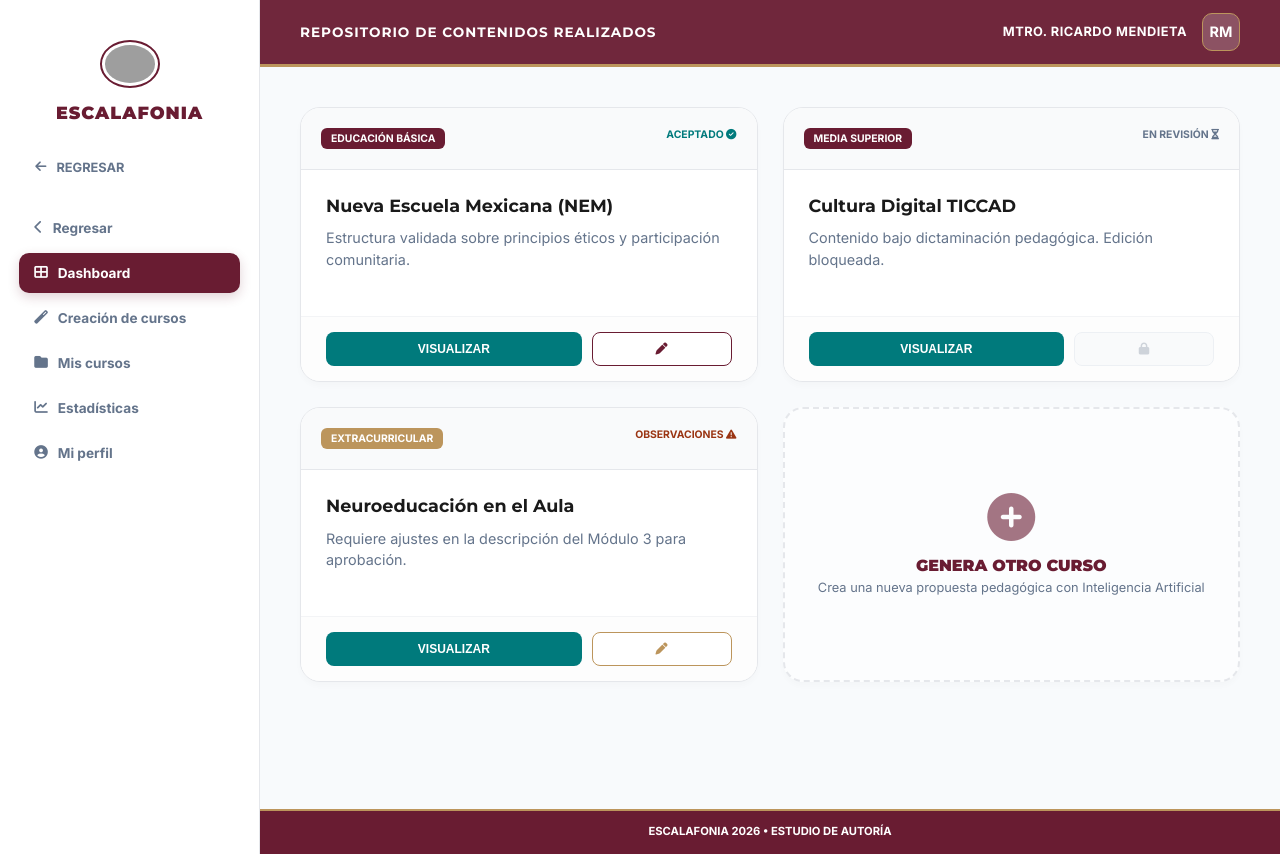
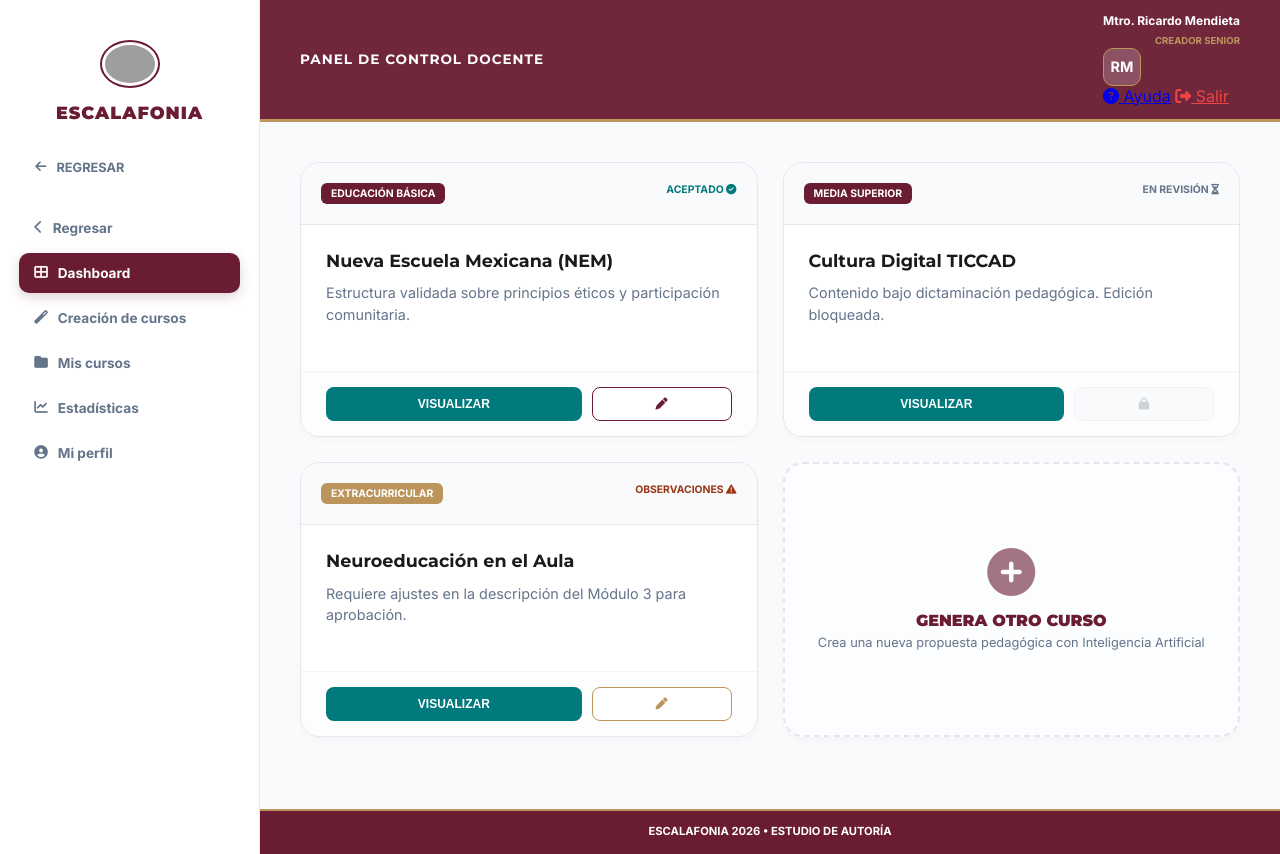
Before and after one commit to cinvestavusicamm/CinvestavUsicamm, a Django app: template templates/Generador_cursos/mis_cursos.html in a window 1280 px wide. Run offline with Django 5.2, Linux system fonts and the light colour scheme; the template is opened without the code that fills it, so the values that code supplies are empty; grey boxes are pictures that could not be loaded.

Commit message:
Arreglo de variables para los roles de la bd

```diff
--- a/apps/users/views/Generador_cursos/cursos.py
+++ b/apps/users/views/Generador_cursos/cursos.py
@@ -1,6 +1,6 @@
 from django.shortcuts import render, redirect
 
 def cursos(request):
-    if request.session.get('usuario_rol') != 'generador_cursos':
+    if request.session.get('usuario_rol') != 'Generador':
         return redirect('sesion')
     return render(request, 'Generador_cursos/mis_cursos.html')
--- a/apps/users/views/Generador_cursos/estadisticas_cursos.py
+++ b/apps/users/views/Generador_cursos/estadisticas_cursos.py
@@ -1,6 +1,6 @@
 from django.shortcuts import render, redirect
 
 def estadisticas_cursos(request):
-    if request.session.get('usuario_rol') != 'generador_cursos':
+    if request.session.get('usuario_rol') != 'Generador':
         return redirect('sesion')
     return render(request, 'Generador_cursos/estadisticas_de_cursos.html')
--- a/apps/users/views/Generador_cursos/generador_de_cursos.py
+++ b/apps/users/views/Generador_cursos/generador_de_cursos.py
@@ -1,7 +1,7 @@
 from django.shortcuts import render, redirect
 
 def generador_de_cursos(request):
-    if request.session.get('usuario_rol') != 'generador_cursos':
+    if request.session.get('usuario_rol') != 'Generador':
         return redirect('sesion')
 
     return render(request, 'Generador_cursos/generador_de_cursos.html')
--- a/apps/users/views/Generador_cursos/index_generador.py
+++ b/apps/users/views/Generador_cursos/index_generador.py
@@ -1,6 +1,6 @@
 from django.shortcuts import render, redirect
 
 def index_generador(request):
-    if request.session.get('usuario_rol') != 'generador_cursos':
+    if request.session.get('usuario_rol') != 'Generador':
         return redirect('sesion')
     return render(request, 'Generador_cursos/index_generador_de_cursos.html')
--- a/apps/users/views/Generador_cursos/perfil_generador.py
+++ b/apps/users/views/Generador_cursos/perfil_generador.py
@@ -1,5 +1,5 @@
 from django.shortcuts import render, redirect
 def perfil_generador (request):
-    if request.session.get('usuario_rol') != 'generador_cursos':
+    if request.session.get('usuario_rol') != 'Generador':
         return redirect('sesion')
     return render(request, 'Generador_cursos/mi_perfil.html')
--- a/apps/users/views/admin_users_views.py
+++ b/apps/users/views/admin_users_views.py
@@ -28,8 +28,6 @@ def crear_admin(request):
         return redirect('sesion')
 
     return render(request, 'crear_admin.html')
-
-
 
 def agregar_usuario_ajax(request):
     if not request.session.get('usuario_id'):
--- a/apps/users/views/admin_views.py
+++ b/apps/users/views/admin_views.py
@@ -7,11 +7,11 @@ from django.views.decorators.cache import never_cache
 
 @never_cache
 def panel_admin(request):
-    if not request.session.get('usuario_id'):
-        return redirect('sesion')
+    #if not request.session.get('usuario_id'):
+     #   return redirect('sesion')
 
     admins = Usuario.objects.select_related('rol', 'institucion') \
-        .filter(rol__nombre_rol='Administrador_sys')
+        .filter(rol__nombre_rol='Administrador')
 
     docentes = Usuario.objects.select_related('rol', 'institucion') \
         .filter(rol__nombre_rol='Docente')
--- a/apps/users/views/auth_views.py
+++ b/apps/users/views/auth_views.py
@@ -33,16 +33,16 @@ def sesion(request):
             usuario.ultimo_acceso = timezone.now()
             usuario.save(update_fields=['ultimo_acceso'])
 
-            if rol == 'Administrador_sys':
+            if rol == 'Administrador':
                 return redirect('panel_admin')
 
             elif rol == 'Docente':
                 return redirect('panel_docente')
 
-            elif rol == 'evaluador':
+            elif rol == 'Evaluador':
                 return redirect('evaluador:dashboard')
 
-            elif rol == 'generador_cursos':
+            elif rol == 'Generador':
                 return redirect('generador_cursos:index_generador')  # o el que tengas
 
             else:
--- a/apps/users/views/evaluador/banco_preguntas.py
+++ b/apps/users/views/evaluador/banco_preguntas.py
@@ -1,6 +1,6 @@
 from django.shortcuts import render, redirect
 
 def banco_preguntas(request):
-    if request.session.get('usuario_rol') != 'evaluador':
+    if request.session.get('usuario_rol') != 'Evaluador':
         return redirect('sesion')
     return render(request, 'evaluador/banco_preguntas.html')
--- a/apps/users/views/evaluador/calendario.py
+++ b/apps/users/views/evaluador/calendario.py
@@ -1,6 +1,6 @@
 from django.shortcuts import render, redirect
 
 def calendario(request):
-    if request.session.get('usuario_rol') != 'evaluador':
+    if request.session.get('usuario_rol') != 'Evaluador':
         return redirect('sesion')
     return render(request, 'evaluador/calendario.html')
--- a/apps/users/views/evaluador/chat.py
+++ b/apps/users/views/evaluador/chat.py
@@ -1,6 +1,6 @@
 from django.shortcuts import render, redirect
 
 def chat(request):
-    if request.session.get('usuario_rol') != 'evaluador':
+    if request.session.get('usuario_rol') != 'Evaluador':
         return redirect('sesion')
     return render(request, 'evaluador/chat_ia.html')
--- a/apps/users/views/evaluador/dashboard.py
+++ b/apps/users/views/evaluador/dashboard.py
@@ -1,7 +1,7 @@
 from django.shortcuts import render, redirect
 
 def dashboard(request):
-    if request.session.get('usuario_rol') != 'evaluador':
+    if request.session.get('usuario_rol') != 'Evaluador':
         return redirect('sesion')
 
     return render(request, 'evaluador/dashboard.html')
--- a/apps/users/views/evaluador/evaluaciones.py
+++ b/apps/users/views/evaluador/evaluaciones.py
@@ -1,6 +1,6 @@
 from django.shortcuts import render, redirect
 
 def evaluaciones(request):
-    if request.session.get('usuario_rol') != 'evaluador':
+    if request.session.get('usuario_rol') != 'Evaluador':
         return redirect('sesion')
     return render(request, 'evaluador/evaluaciones.html')
--- a/apps/users/views/evaluador/reportes.py
+++ b/apps/users/views/evaluador/reportes.py
@@ -1,6 +1,6 @@
 from django.shortcuts import render, redirect
 
 def reportes(request):
-    if request.session.get('usuario_rol') != 'evaluador':
+    if request.session.get('usuario_rol') != 'Evaluador':
         return redirect('sesion')
     return render(request, 'evaluador/reportes.html')
--- a/apps/users/views/evaluador/validaciones.py
+++ b/apps/users/views/evaluador/validaciones.py
@@ -1,6 +1,6 @@
 from django.shortcuts import render, redirect
 
 def validaciones(request):
-    if request.session.get('usuario_rol') != 'evaluador':
+    if request.session.get('usuario_rol') != 'Evaluador':
         return redirect('sesion')
     return render(request, 'evaluador/validaciones.html')
--- a/templates/Generador_cursos/mis_cursos.html
+++ b/templates/Generador_cursos/mis_cursos.html
@@ -448,11 +448,19 @@
     </aside>
 
     <main class="workspace">
-        <header class="top-bar">
-            <h2>REPOSITORIO DE CONTENIDOS <span>REALIZADOS</span></h2>
-            <div class="user-info">
-                <span>MTRO. RICARDO MENDIETA</span>
+       <header class="top-bar">
+            <h2>Panel de <span>Control Docente</span></h2>
+            <div class="profile-container" onclick="toggleDropdown()">
+                <div style="text-align:right">
+                    <p style="font-size:0.75rem; font-weight:800; margin:0;">Mtro. Ricardo Mendieta</p>
+                    <small style="color:var(--dorado); font-weight:800; font-size:0.6rem;">CREADOR SENIOR</small>
+                </div>
                 <div class="avatar-circle">RM</div>
+                <div class="dropdown-user" id="userMenu">
+                    <a href="#" class="dropdown-link"><i class="fas fa-question-circle"></i> Ayuda</a>
+                    <a href="{% url 'logout' %}" class="dropdown-link" style="color:#ef4444;"><i
+                            class="fas fa-sign-out-alt"></i> Salir</a>
+                </div>
             </div>
         </header>
 
```
